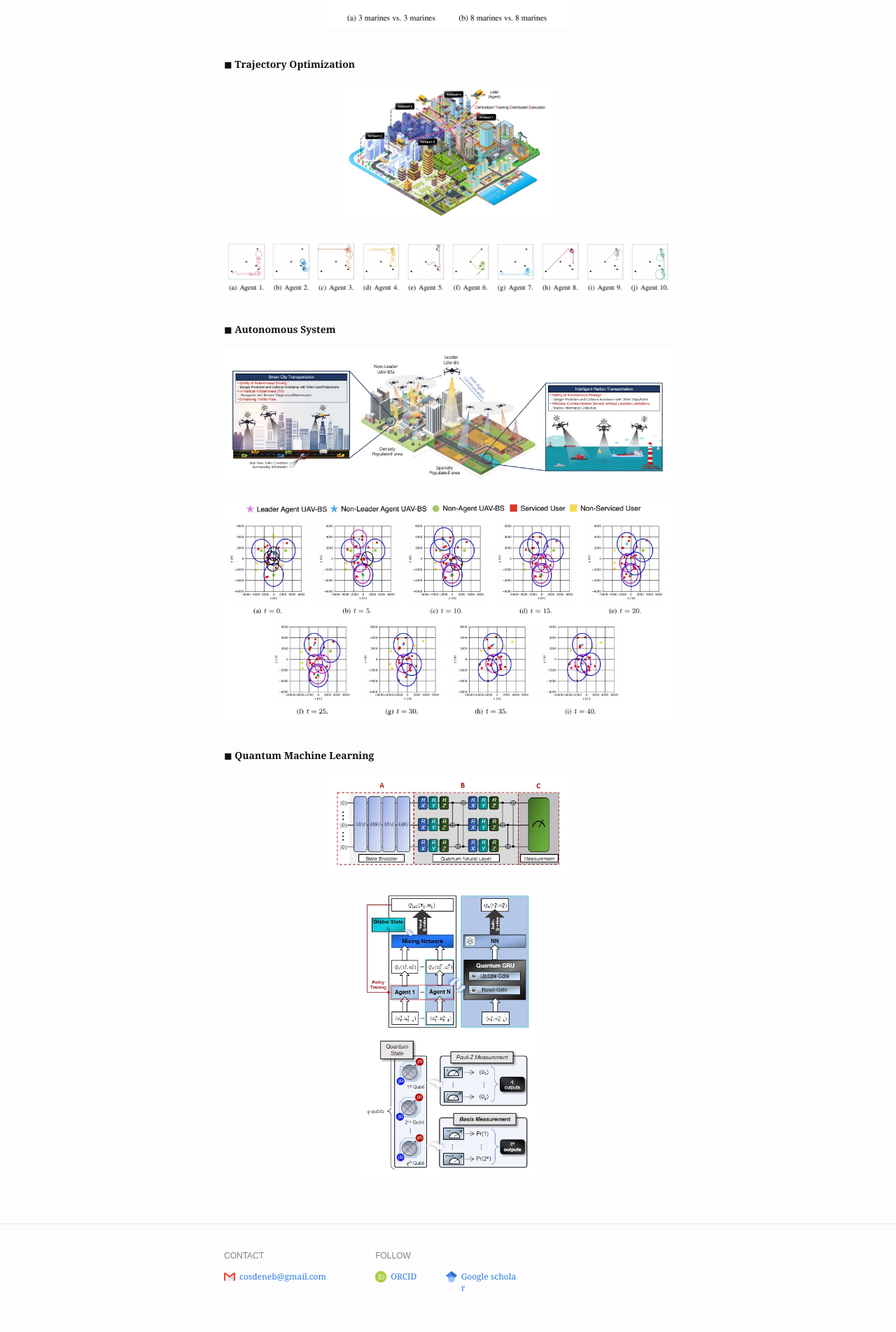
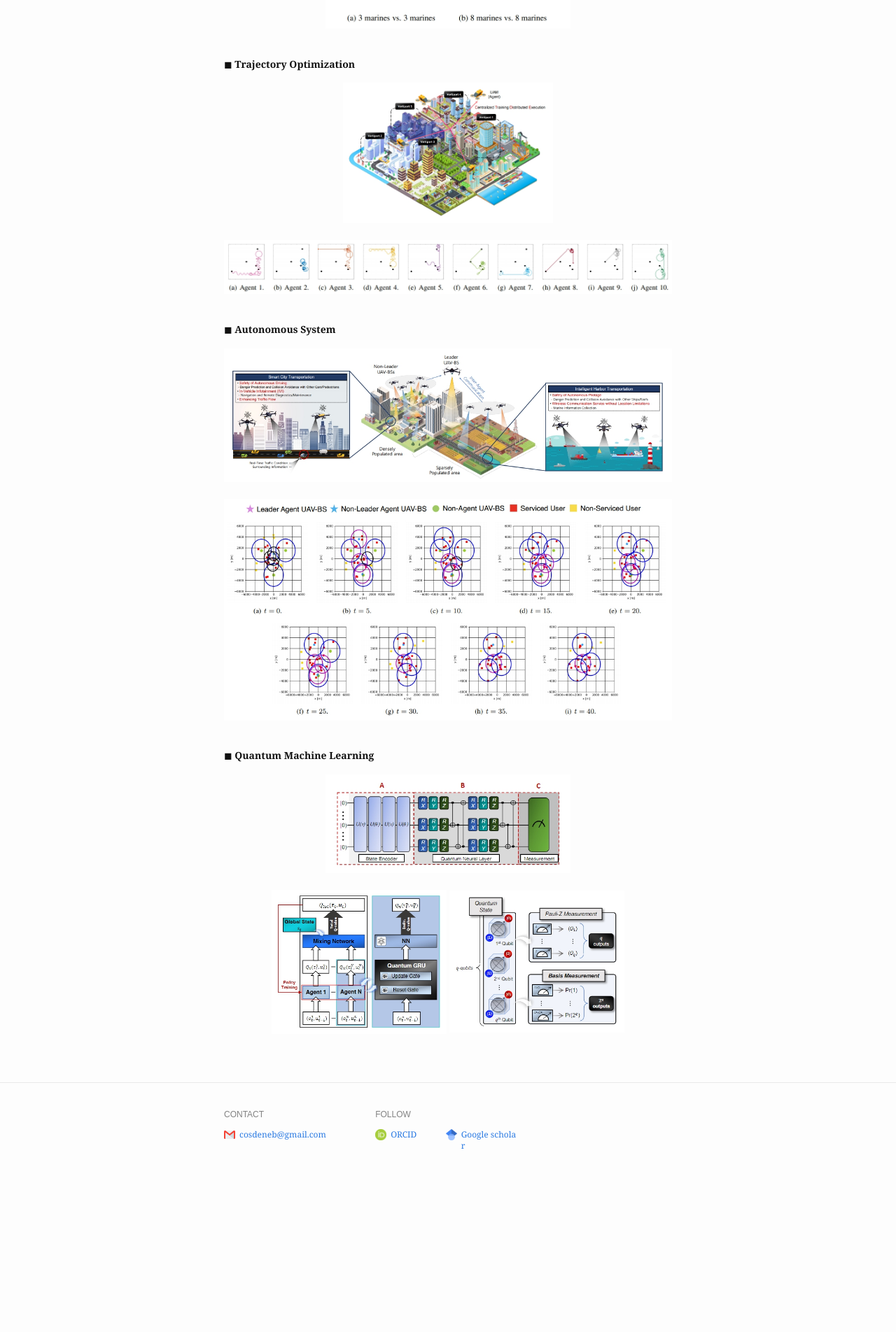
Before and after one commit to cosdeneb/cosdeneb.github.io, a Jekyll site: the page built from index.md, in a window 1280 px wide. Shown: the part 1002-2906 px from the top of the page at 70% size. Built offline with Jekyll 4.4.1, drawn with Linux system fonts in a browser that asks for light colours; after the commit the page ends 2703 px from its top, so only the background shows below that.

Commit message:
Update index.md

```diff
--- a/index.md
+++ b/index.md
@@ -72,8 +72,8 @@
   </div>
   <br/>
   <div style="text-align : center;" >
-    <img src="{{ "/assets/img/paper/Q2MIX.jpg" | absolute_url }}" width=250 class="post-pic" style="border: none; outline: none; margin: 0 auto; display: block;"/>
-    <img src="{{ "/assets/img/paper/basis.jpg" | absolute_url }}" width=250 class="post-pic" style="border: none; outline: none; margin: 0 auto; display: block;"/>
+    <img src="{{ "/assets/img/paper/Q2MIX.jpg" | absolute_url }}" width=250 class="post-pic" style="border: none; outline: none;"/>
+    <img src="{{ "/assets/img/paper/basis.jpg" | absolute_url }}" width=250 class="post-pic" style="border: none; outline: none;"/>
   </div>
   <br/>
 </p>
```
